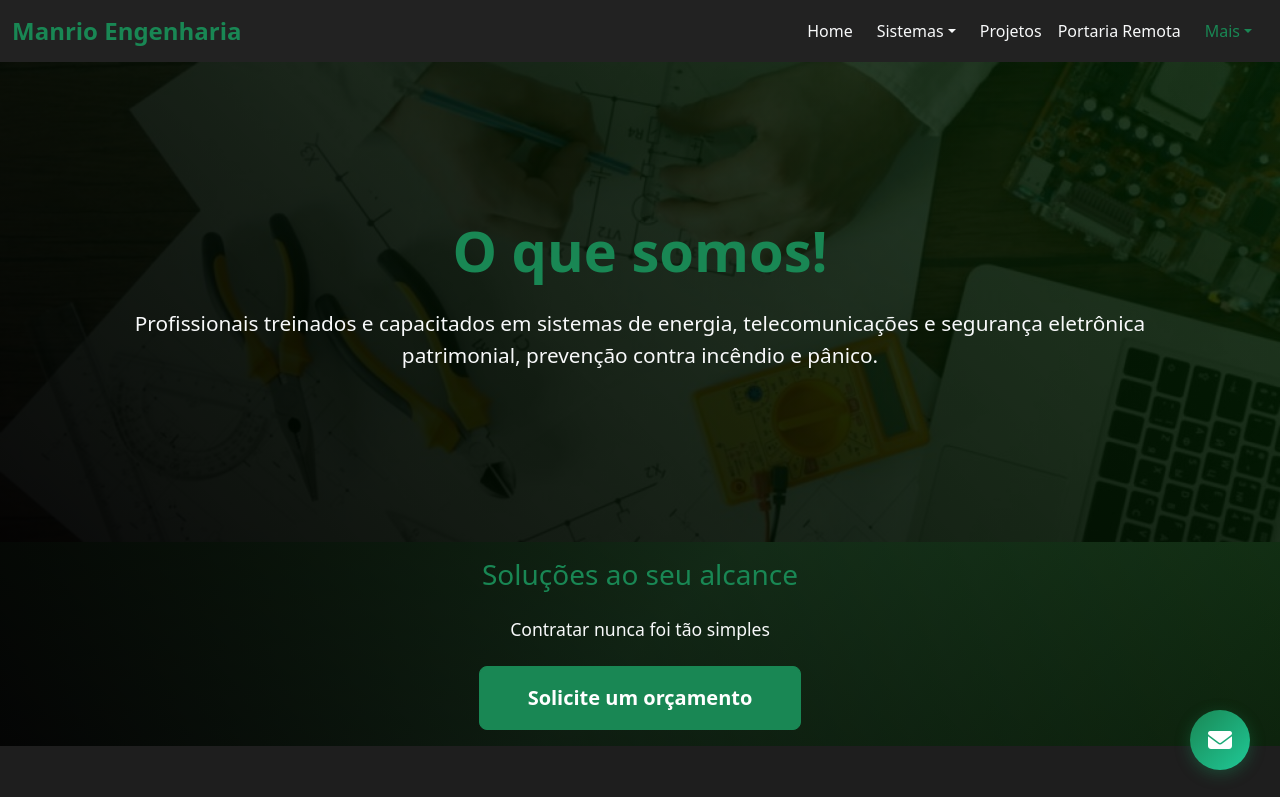
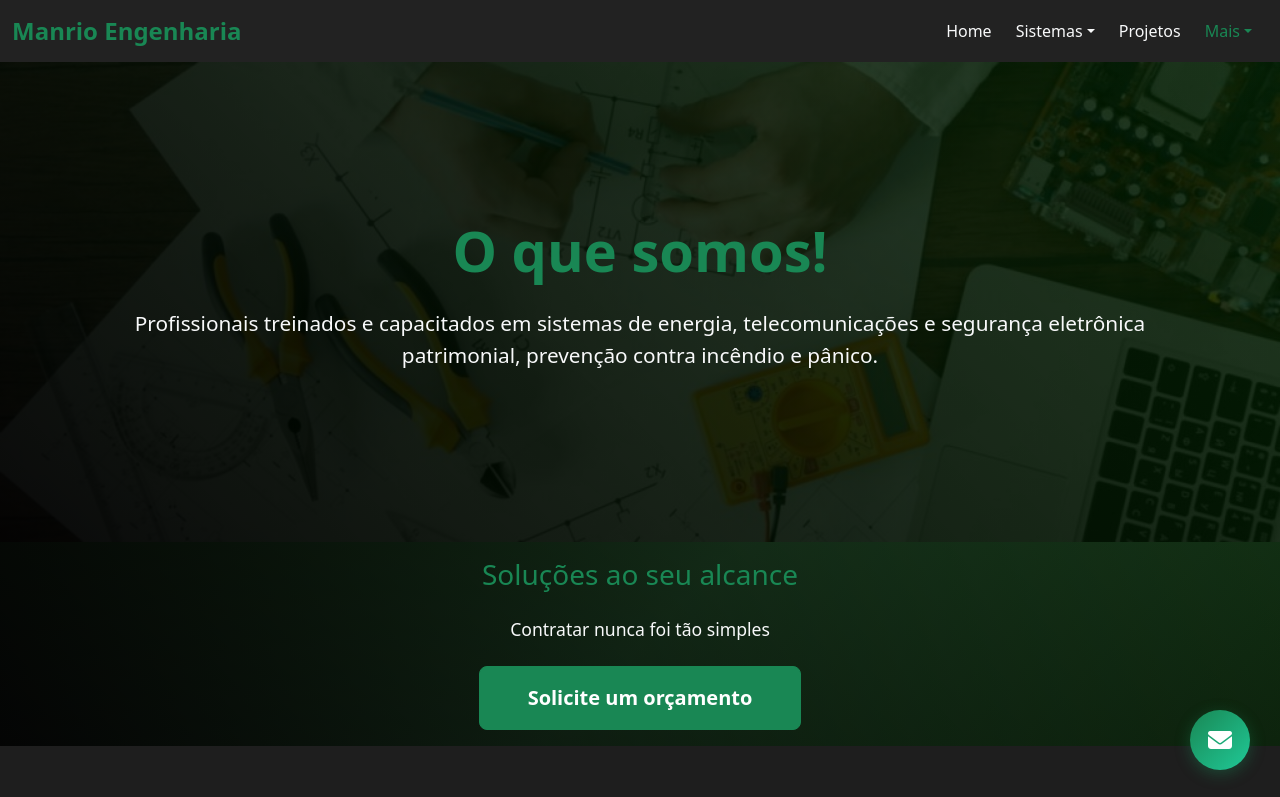
Before and after one commit to gacoelho/Manrio_SPA_Site, a React (Vite) app in the folder site/: page / in a window 1280 px wide. Shown: the top 797 px of the page. Built offline with nearby package versions, Linux system fonts and the light colour scheme.

Commit message:
feat: remove link de Portaria Remota da navbar

```diff
--- a/site/src/components/Navbar.jsx
+++ b/site/src/components/Navbar.jsx
@@ -76,10 +76,6 @@ export default function Navbar() {
               <Link className="nav-link text-light" to="/projetos">Projetos</Link>
             </li>
 
-            <li className="nav-item">
-              <Link className="nav-link text-light" to="https://www.atendeportaria.com/riodejaneiro">Portaria Remota</Link>
-            </li>
-
             {/* Dropdown MAIS */}
             <li className={`nav-item dropdown ${maisDropdownOpen ? 'show' : ''}`} ref={maisRef}>
               <button
```
